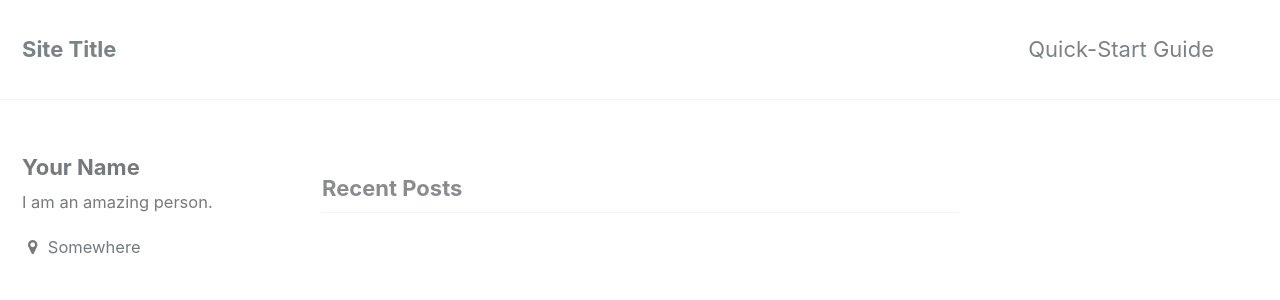
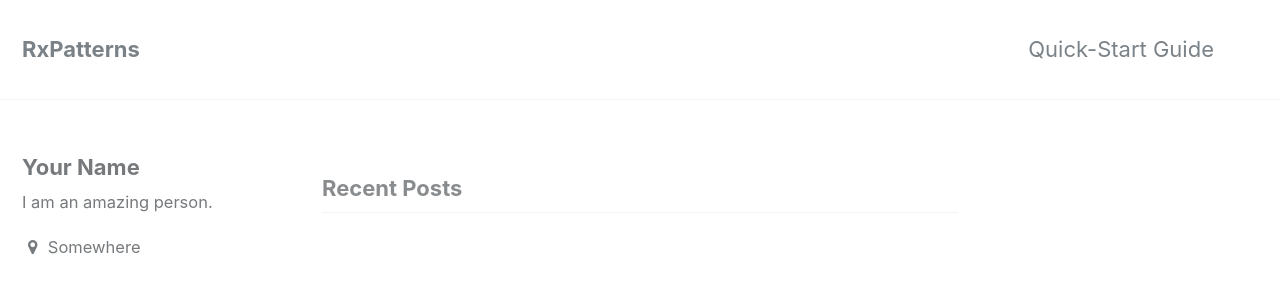
Before and after one commit to jcraane/rxpatterns, a Jekyll site: the page built from index.html, in a window 1280 px wide and 900 px high. Shown: the top 300 px of the window. Built offline with Jekyll 4.4.1, drawn with Linux system fonts in a browser that asks for light colours; the list of posts is cut into pages by our own code.

Commit message:
Changed title.

```diff
--- a/_config.yml
+++ b/_config.yml
@@ -9,7 +9,7 @@ minimal_mistakes_skin    : "default" # "air", "aqua", "contrast", "dark", "dirt"
 
 # Site Settings
 locale                   : "en"
-title                    : "Site Title"
+title                    : "RxPatterns"
 title_separator          : "-"
 name                     : "Your Name"
 description              : "An amazing website."
```
Also changed, not shown: docs/_docs/05-configuration.md (+1 -1 lines).
